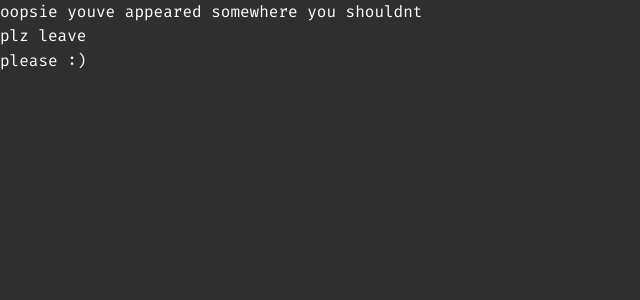
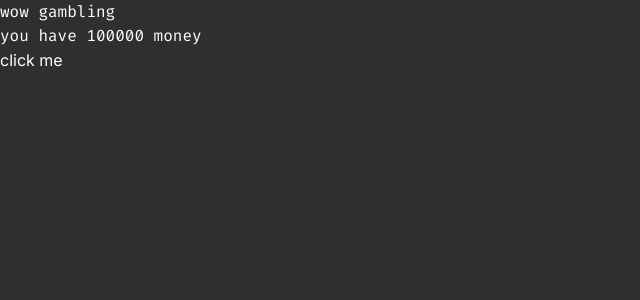
Before and after one commit to FutureShock314/site, a Next.js app: page /cs-gamblingHW in a window 1280 px wide. Before the commit this address had no page. Shown: the top 300 px of the page, without its empty margins (0-640 px from the left). Built offline with nearby package versions, Linux system fonts and the light colour scheme.

Commit message:
yippeeegambling

```diff
--- /dev/null
+++ b/app/cs-gamblingHW/page.tsx
@@ -0,0 +1,36 @@
+'use client';
+
+import "@/styles/globals.css";
+import { useState } from "react";
+
+const Page = () => {
+  let [money, setMoney] = useState(100000)
+
+  function handleClick() {
+    let rand = Math.floor( Math.random() * 7 )
+
+    if ( money === 0 ) {
+      alert('bro you\'re broke don\'t gamble')
+    } else if ( Math.random() === 0.8539243308013628 ) {
+      alert('bro what the hell did you do this is literally 1 / 10^16')
+      alert('well ig you win')
+      alert('your prize is nothing')
+      setMoney(0)
+      return
+    } else if ( rand / rand === 1) {
+      alert('lol you lost bozo')
+      setMoney(0)
+      return
+    }
+  }
+
+  return (
+    <>
+      <h1>wow gambling</h1>
+      <div>you have { money } money</div>
+      <button onClick={ handleClick }>click me</button>
+    </>
+  )
+}
+
+export default Page
--- /dev/null
+++ b/app/neovimIsBetter/page.tsx
@@ -0,0 +1,9 @@
+import "@/styles/globals.css";
+
+const Page = () => {
+  return (
+    <h1>{ `it's just better` }</h1>
+  )
+}
+
+export default Page
```
